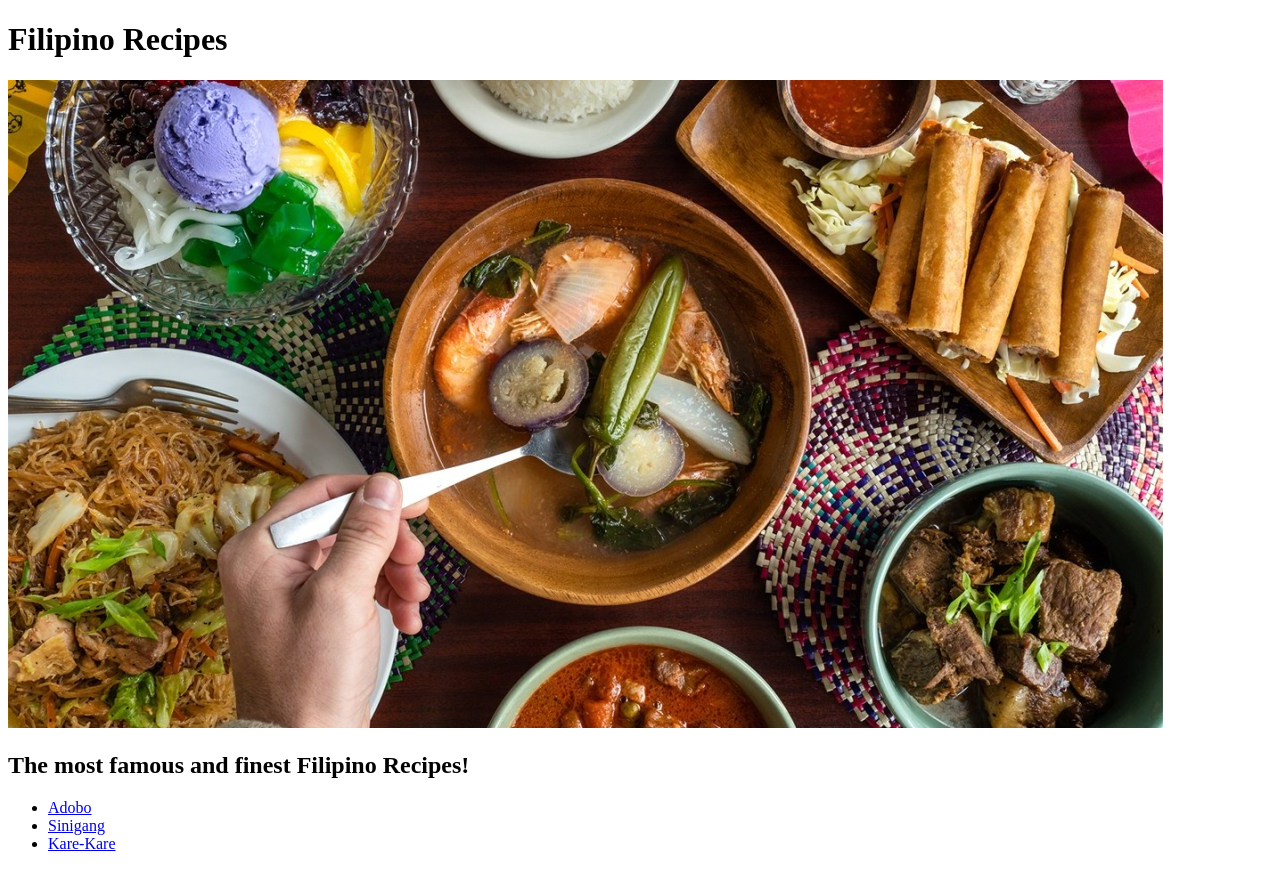
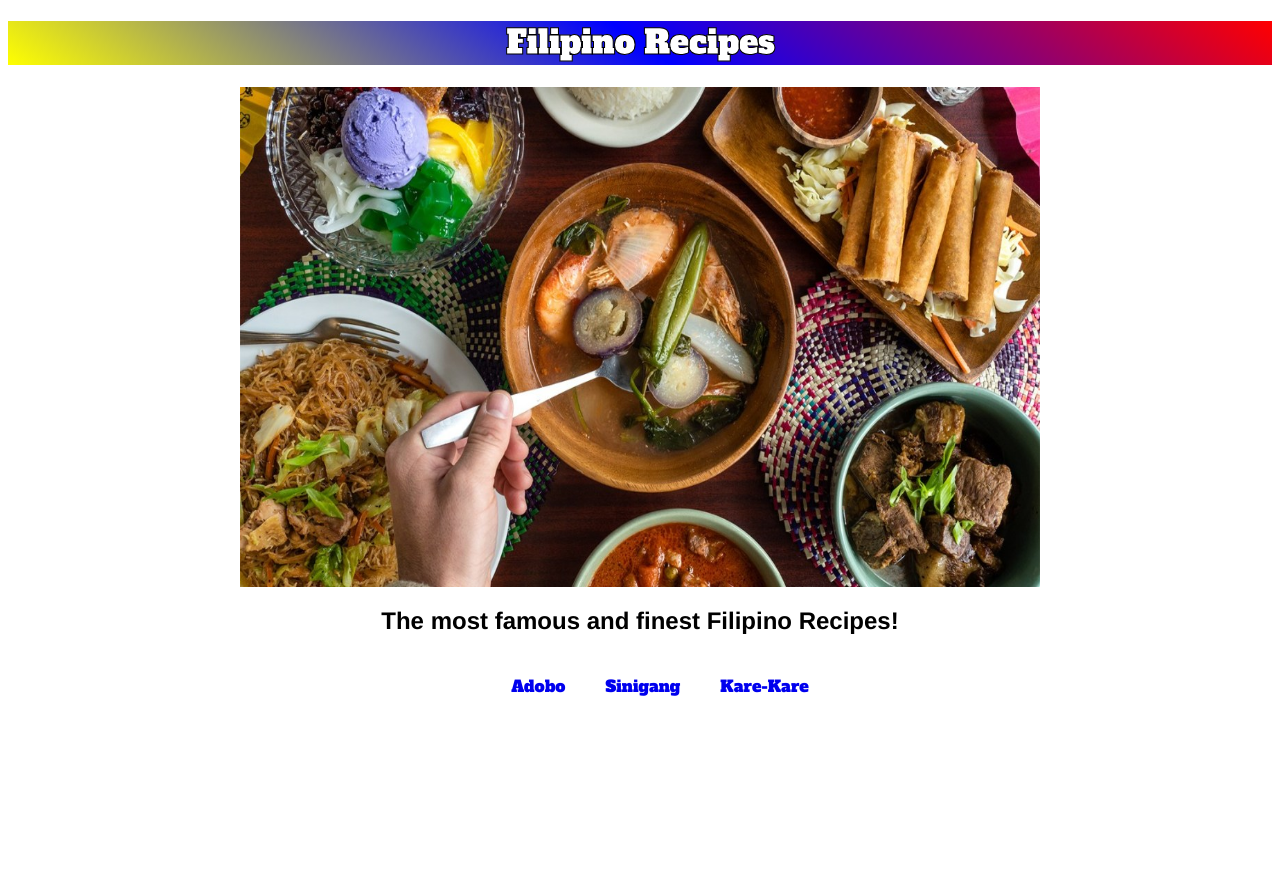
Before and after one commit to marcelee0713/odin-recipes, a plain HTML site: page index.html in a window 1280 px wide. After the commit the page ends 800 px from the top, so only its background shows below. Drawn offline with Linux system fonts and the light colour scheme.

Commit message:
added some css stuff in index

```diff
--- a/index.html
+++ b/index.html
@@ -3,10 +3,12 @@
     <head>
         <title>Filipino Recipes</title>
         <meta charset="UTF-8">
+        <link rel="stylesheet" href="styles.css">
     </head>
     <body>
-        <h1>Filipino Recipes</h1>
-
+        <div class="h1decorator">
+            <h1>Filipino Recipes</h1>
+        </div>
         <img src="img/mainbg.jpg">
         <h2>The most famous and finest Filipino Recipes!</h2>
         <ul>
--- a/styles.css
+++ b/styles.css
@@ -0,0 +1,35 @@
+@import url('https://fonts.googleapis.com/css2?family=Alfa+Slab+One&display=swap');
+h1,h2{
+    font-family: 'Alfa Slab One', cursive;
+    text-align: center;
+
+}
+h2{
+    font-family: Helvetica, sans-serif;
+}
+img{
+    width: 800px;
+    height: 500px;
+    display:block;
+    margin-left: auto;
+    margin-right: auto;
+
+
+}
+ul{
+    display:flex;
+    justify-content: center;
+}
+li{
+    font-family: 'Alfa Slab One';
+    list-style-type: none;
+    padding: 20px;
+}
+a{
+    text-decoration: none;
+}
+.h1decorator{
+    -webkit-text-stroke: 1px black;
+    color:white;
+    background:linear-gradient(35deg, yellow, blue, red );
+}
```
